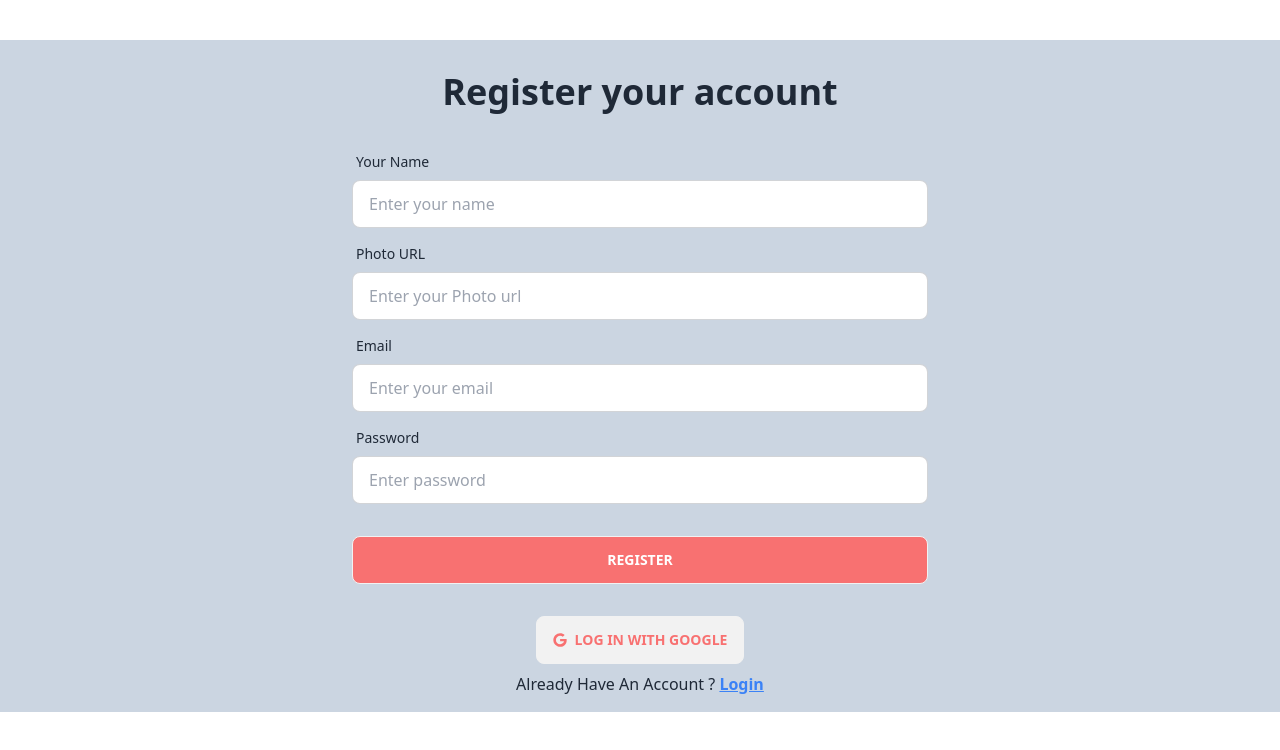
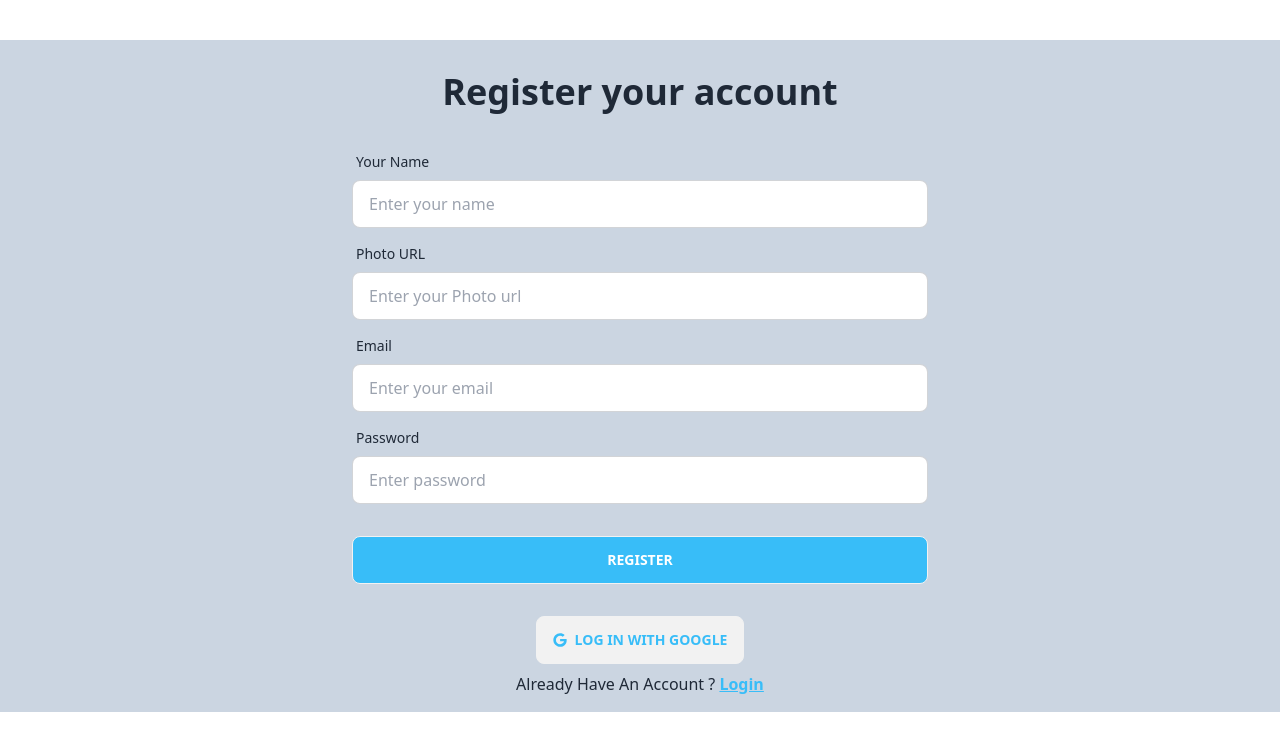
Before and after one commit to PmSaifuzzaman/autozone-clientside, a React (Vite) app: page /register in a window 1280 px wide. Shown: the top 750 px of the page. Built offline with nearby package versions, Linux system fonts and the light colour scheme; no server answers.

Commit message:
Login User Functionality Added

```diff
--- a/src/pages/Register/Register.jsx
+++ b/src/pages/Register/Register.jsx
@@ -124,7 +124,7 @@ const Register = () => {
                         <input type="password" placeholder="Enter password" name="password" className="input input-bordered" required />
                     </div>
                     <div className="form-control mt-6">
-                        <button className="btn bg-red-400 text-white">Register</button>
+                        <button className="btn bg-sky-400 text-white">Register</button>
                     </div>
                 </form>
                 <ToastContainer></ToastContainer>
@@ -135,8 +135,8 @@ const Register = () => {
                 {
                     registerSuccess && toast("User created Successfully")
                 }
-                <div className='flex items-center justify-center pb-2'><button onClick={handleGoogleLogin} className='btn text-red-400'> <FaGoogle></FaGoogle> Log in with google</button></div>
-                <p className="text-center pb-4">Already Have An Account ? <Link className="underline text-blue-500 font-semibold" to={"/login"}>Login</Link></p>
+                <div className='flex items-center justify-center pb-2'><button onClick={handleGoogleLogin} className='btn text-sky-400'> <FaGoogle></FaGoogle> Log in with google</button></div>
+                <p className="text-center pb-4">Already Have An Account ? <Link className="underline text-sky-400 font-semibold" to={"/login"}>Login</Link></p>
             </div>
         </div>
     );
```
